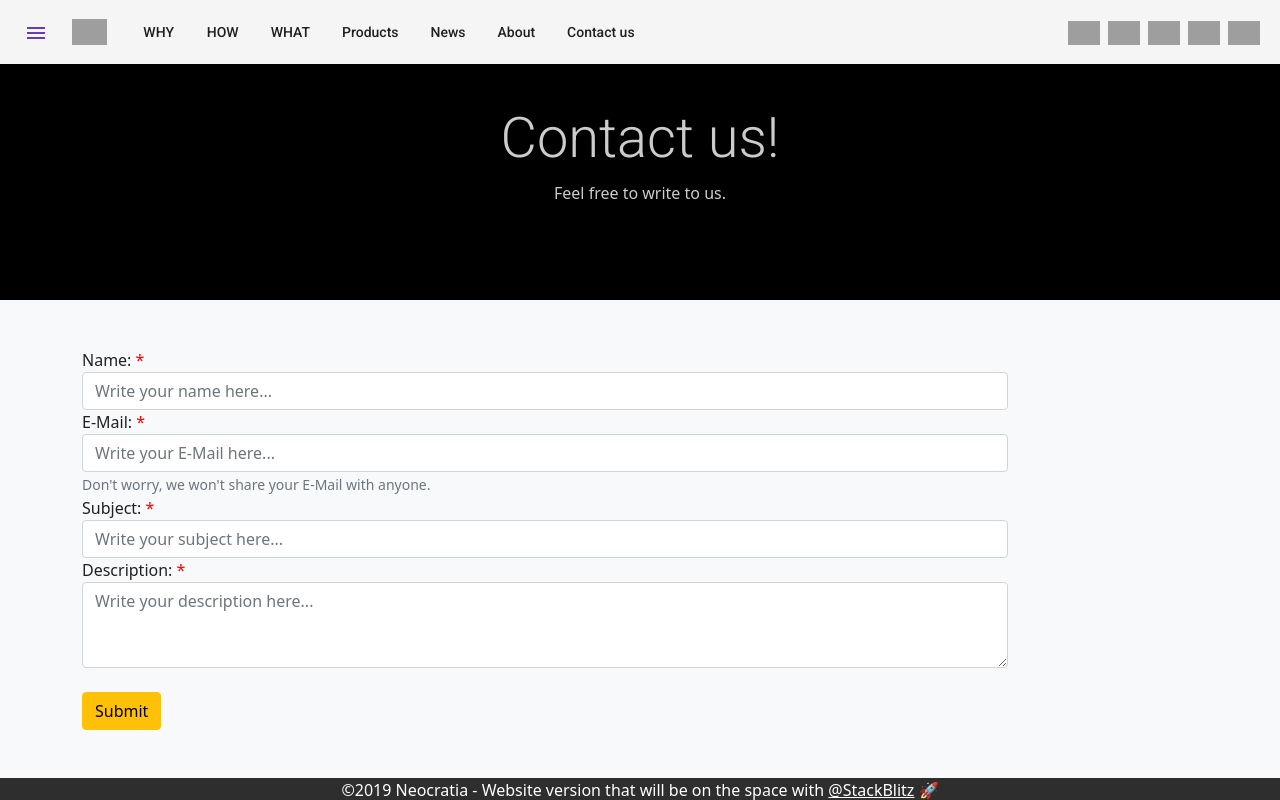
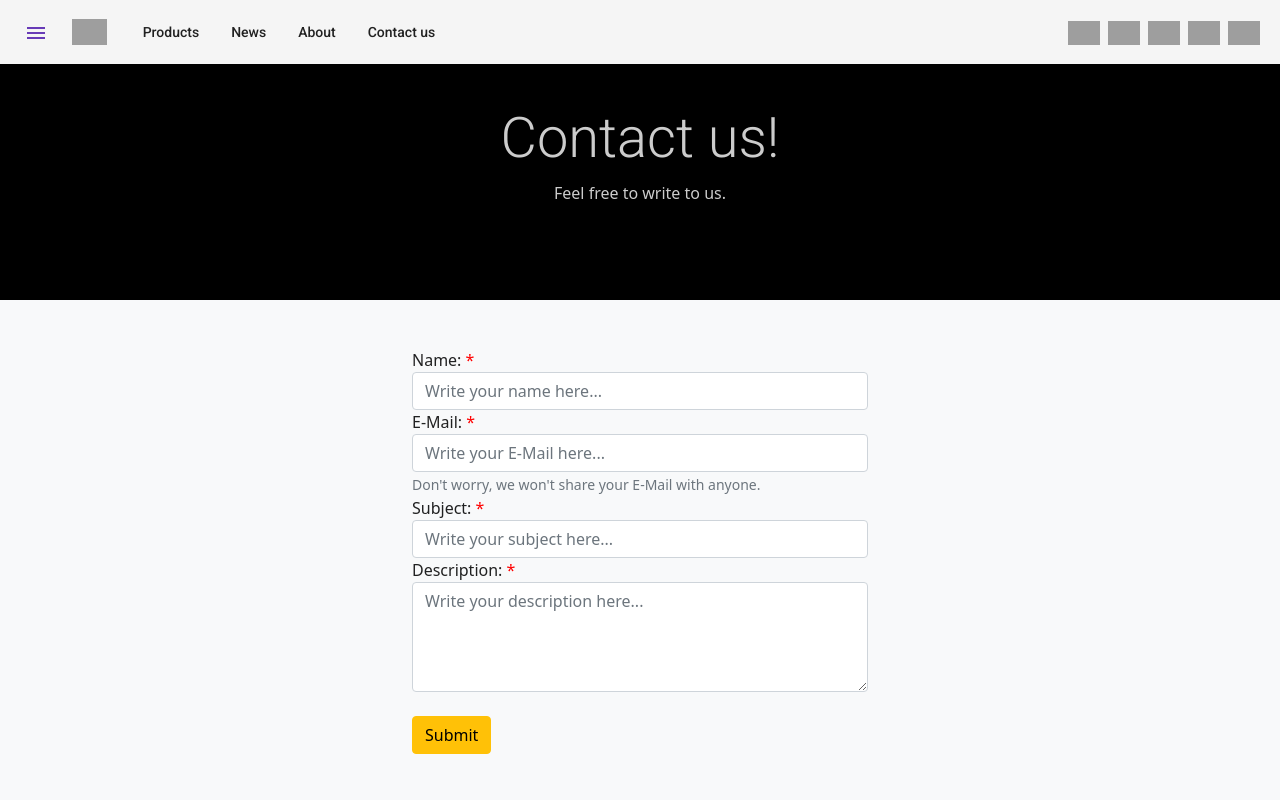
Before and after one commit to FranzLuepke/neocratia-meets-space-idtvrp, an Angular app: page /contact in a window 1280 px wide. Built offline with nearby package versions, Linux system fonts and the light colour scheme; grey boxes are pictures that could not be loaded.

Commit message:
Minor changes to navbar and contact us

```diff
--- a/src/app/core/navbar/navbar.component.ts
+++ b/src/app/core/navbar/navbar.component.ts
@@ -9,18 +9,18 @@ export class NavbarComponent implements OnInit {
   @Output() togleMenu = new EventEmitter();
 
   navItems = [
-    {
-      name: 'WHY',
-      link: '#why'
-    },
-    {
-      name: 'HOW',
-      link: '#how'
-    },
-    {
-      name: 'WHAT',
-      link: '#what'
-    },
+    //{
+    //  name: 'WHY',
+    //  link: '#why'
+    //},
+    //{
+    //  name: 'HOW',
+    //  link: '#how'
+    //},
+    //{
+    //  name: 'WHAT',
+    //  link: '#what'
+    //},
     {
       name: 'Products',
       link: 'products'
--- a/src/app/pages/contact/contact.component.css
+++ b/src/app/pages/contact/contact.component.css
@@ -7,6 +7,7 @@
 .container {
   padding-top: 3em;
   padding-bottom: 3em;
+  width: 30em;
 }
 
 .required-asterisk {
--- a/src/app/pages/contact/contact.component.html
+++ b/src/app/pages/contact/contact.component.html
@@ -9,7 +9,7 @@
 
 <div class="container">
   <div class="row">
-    <div class="col col-sm-10">
+    <div class="col col-sm-12">
       <form>
         <div class="form-group">
           <label for="nameInput">Name: </label><span class="required-asterisk"> *</span>
@@ -38,7 +38,7 @@
         </div>
         <div class="form-group">
           <label for="descriptionTextarea">Description:</label><span class="required-asterisk"> *</span>
-          <textarea required class="form-control" id="descriptionTextarea" rows="3" placeholder="Write your description here..." [(ngModel)]="model.description" name="description"
+          <textarea required class="form-control" id="descriptionTextarea" rows="4" placeholder="Write your description here..." [(ngModel)]="model.description" name="description"
           #description="ngModel"></textarea>
           <div [hidden]="description.valid || description.pristine" class="alert alert-danger">
             Description is required
```
